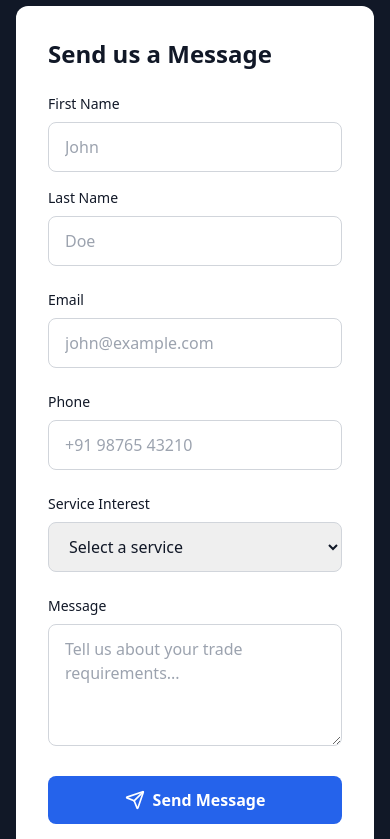
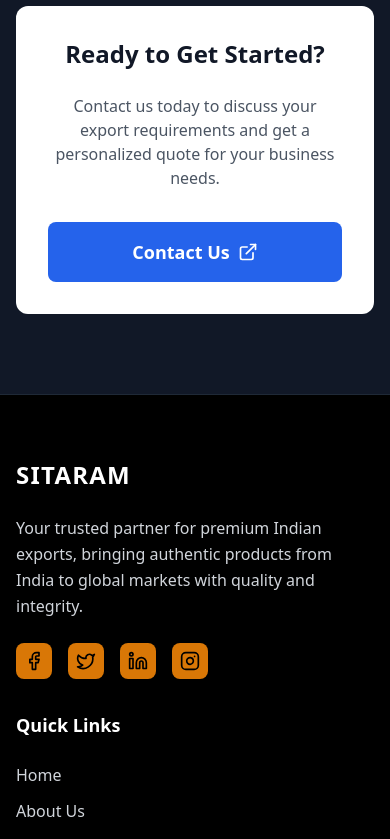
Before and after one commit to ManasJ-11/sitaram-imports-exports-hub, a React (Vite) app: page / in a window 390 px wide. Shown: the part 8360-9199 px from the top of the page. Built offline with nearby package versions, Linux system fonts and the light colour scheme; no server answers; the database is empty.

Commit message:
Remove form, add contact button
Remove the contact form and replace it with a "Contact Us" button that redirects to the specified Airtable form.

```diff
--- a/src/components/Contact.tsx
+++ b/src/components/Contact.tsx
@@ -1,7 +1,11 @@
 
-import { Mail, Phone, MapPin, Clock, Send } from "lucide-react";
+import { Mail, Phone, MapPin, Clock, ExternalLink } from "lucide-react";
 
 const Contact = () => {
+  const handleContactUs = () => {
+    window.open('https://airtable.com/appUbE0UdDtf1OiN4/shrEBaKODjfcHGjco', '_blank');
+  };
+
   return (
     <section id="contact" className="py-20 bg-gray-900 text-white">
       <div className="max-w-7xl mx-auto px-4 sm:px-6 lg:px-8">
@@ -77,76 +81,21 @@ const Contact = () => {
             </div>
           </div>
 
-          {/* Contact Form */}
-          <div className="bg-white text-gray-900 p-8 rounded-xl">
-            <h3 className="text-2xl font-bold mb-6">Send us a Message</h3>
-            <form className="space-y-6">
-              <div className="grid grid-cols-1 md:grid-cols-2 gap-4">
-                <div>
-                  <label className="block text-sm font-medium mb-2">First Name</label>
-                  <input
-                    type="text"
-                    className="w-full px-4 py-3 border border-gray-300 rounded-lg focus:outline-none focus:ring-2 focus:ring-blue-600"
-                    placeholder="John"
-                  />
-                </div>
-                <div>
-                  <label className="block text-sm font-medium mb-2">Last Name</label>
-                  <input
-                    type="text"
-                    className="w-full px-4 py-3 border border-gray-300 rounded-lg focus:outline-none focus:ring-2 focus:ring-blue-600"
-                    placeholder="Doe"
-                  />
-                </div>
-              </div>
-
-              <div>
-                <label className="block text-sm font-medium mb-2">Email</label>
-                <input
-                  type="email"
-                  className="w-full px-4 py-3 border border-gray-300 rounded-lg focus:outline-none focus:ring-2 focus:ring-blue-600"
-                  placeholder="john@example.com"
-                />
-              </div>
-
-              <div>
-                <label className="block text-sm font-medium mb-2">Phone</label>
-                <input
-                  type="tel"
-                  className="w-full px-4 py-3 border border-gray-300 rounded-lg focus:outline-none focus:ring-2 focus:ring-blue-600"
-                  placeholder="+91 98765 43210"
-                />
-              </div>
-
-              <div>
-                <label className="block text-sm font-medium mb-2">Service Interest</label>
-                <select className="w-full px-4 py-3 border border-gray-300 rounded-lg focus:outline-none focus:ring-2 focus:ring-blue-600">
-                  <option>Select a service</option>
-                  <option>Export Services</option>
-                  <option>Import Services</option>
-                  <option>Customs Clearance</option>
-                  <option>Logistics & Transportation</option>
-                  <option>Trade Consultation</option>
-                </select>
-              </div>
-
-              <div>
-                <label className="block text-sm font-medium mb-2">Message</label>
-                <textarea
-                  rows={4}
-                  className="w-full px-4 py-3 border border-gray-300 rounded-lg focus:outline-none focus:ring-2 focus:ring-blue-600"
-                  placeholder="Tell us about your trade requirements..."
-                ></textarea>
-              </div>
-
+          {/* Contact Us Button Section */}
+          <div className="flex items-center justify-center">
+            <div className="bg-white text-gray-900 p-8 rounded-xl text-center max-w-md w-full">
+              <h3 className="text-2xl font-bold mb-6">Ready to Get Started?</h3>
+              <p className="text-gray-600 mb-8">
+                Contact us today to discuss your export requirements and get a personalized quote for your business needs.
+              </p>
               <button
-                type="submit"
-                className="w-full bg-blue-600 text-white py-3 rounded-lg font-semibold hover:bg-blue-700 transition-colors duration-200 flex items-center justify-center gap-2"
+                onClick={handleContactUs}
+                className="w-full bg-blue-600 text-white py-4 px-8 rounded-lg font-semibold hover:bg-blue-700 transition-colors duration-200 flex items-center justify-center gap-2 text-lg"
               >
-                <Send size={20} />
-                Send Message
+                Contact Us
+                <ExternalLink size={20} />
               </button>
-            </form>
+            </div>
           </div>
         </div>
       </div>
```
